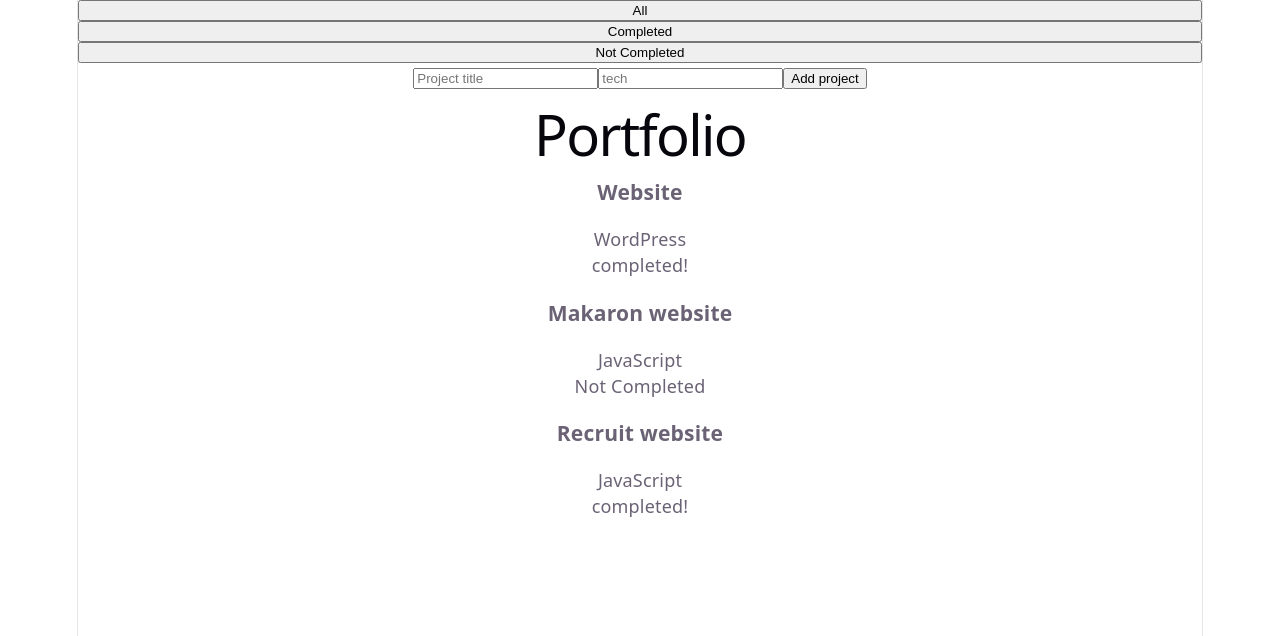
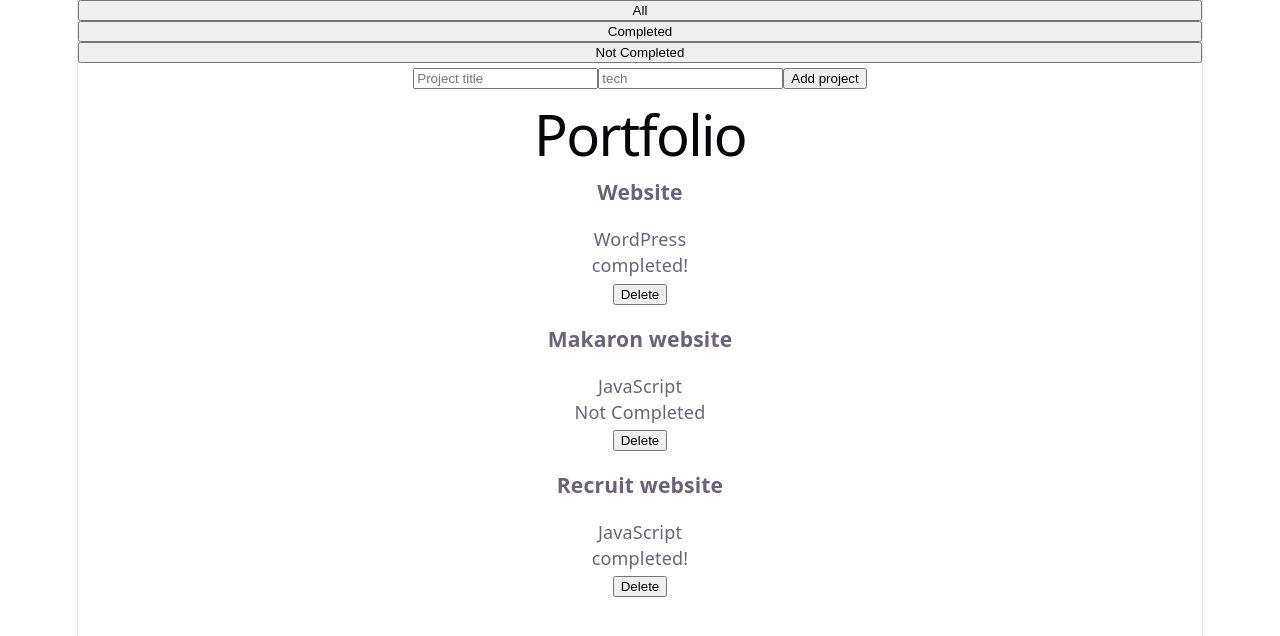
Before and after one commit to yamaharuworks-sudo/react-project, a React (Vite) app: page / in a window 1280 px wide. Shown: the top 636 px of the page. Built offline with nearby package versions, Linux system fonts and the light colour scheme.

Commit message:
add delete button

```diff
--- a/src/App.jsx
+++ b/src/App.jsx
@@ -27,6 +27,11 @@ export default function App() {
       completed: true
     }
   ]);
+
+  const deleteProject = (id) => {
+    setProjects(
+      projects.filter((project) => project.id !== id));
+  };
 
 
   const [filter, setFilter] = useState("all");
@@ -89,10 +94,12 @@ export default function App() {
         <h1>Portfolio</h1>
         {displayedProjects.map((project) => (
           <ProjectCard
+            id={project.id}
             key={project.id}
             title={project.title}
             tech={project.tech}
-            completed={project.completed}/>
+            completed={project.completed}
+            deleteProject={deleteProject}/>
         ))}
       </div>
     </>
--- a/src/ProjectCard.jsx
+++ b/src/ProjectCard.jsx
@@ -1,4 +1,4 @@
-function ProjectCard ({title, tech,completed}) {
+function ProjectCard ({id, title, tech, completed, deleteProject}) {
     return (
         <div>
             <h3>{title}</h3>
@@ -8,6 +8,9 @@ function ProjectCard ({title, tech,completed}) {
             ) : (
                 <p>Not Completed</p>
             )}
+            <button onClick={() =>
+                deleteProject(id)
+            }>Delete</button>
 
         </div>
     );
```
